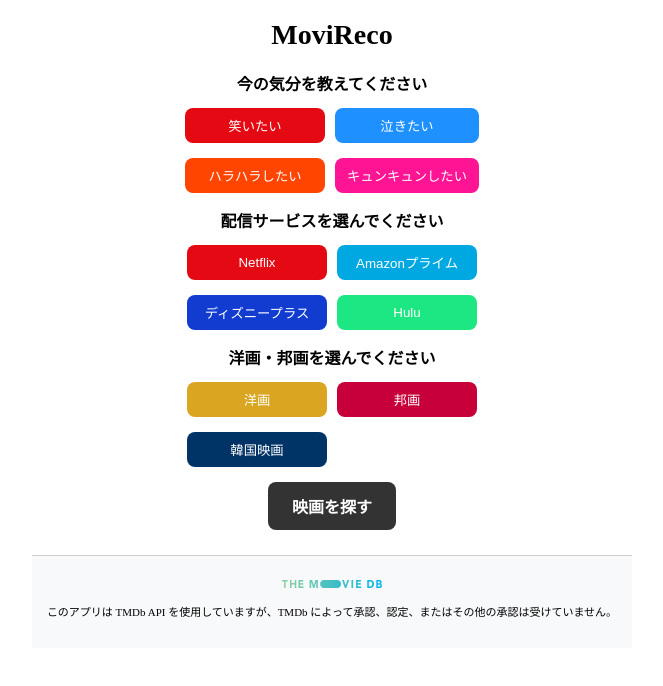
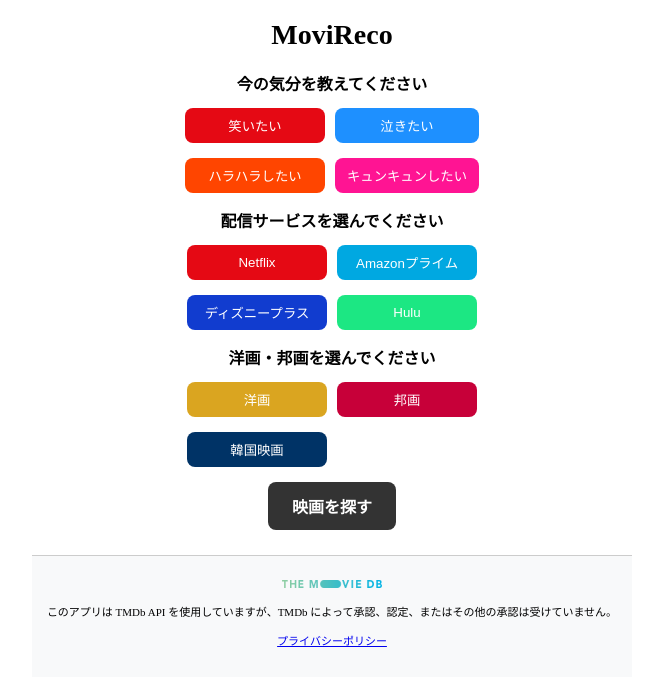
Before and after one commit to devtkms/movie-recommendation, a Nuxt app in the folder nuxt/: page / in a window 1280 px wide. Shown: the top 686 px of the page, without its empty margins (308-971 px from the left). Built offline with nearby package versions, Linux system fonts and the light colour scheme.

Commit message:
プライバシーポリシー追加漏れ

```diff
--- a/nuxt/pages/index.vue
+++ b/nuxt/pages/index.vue
@@ -73,6 +73,7 @@
     <footer class="tmdb-credit">
       <img src="/images/tmdb-logo.png" alt="TMDb Logo" width="100"/>
       <p>このアプリは TMDb API を使用していますが、TMDb によって承認、認定、またはその他の承認は受けていません。</p>
+      <p><NuxtLink to="/privacy">プライバシーポリシー</NuxtLink></p>
     </footer>
   </div>
 </template>
```
